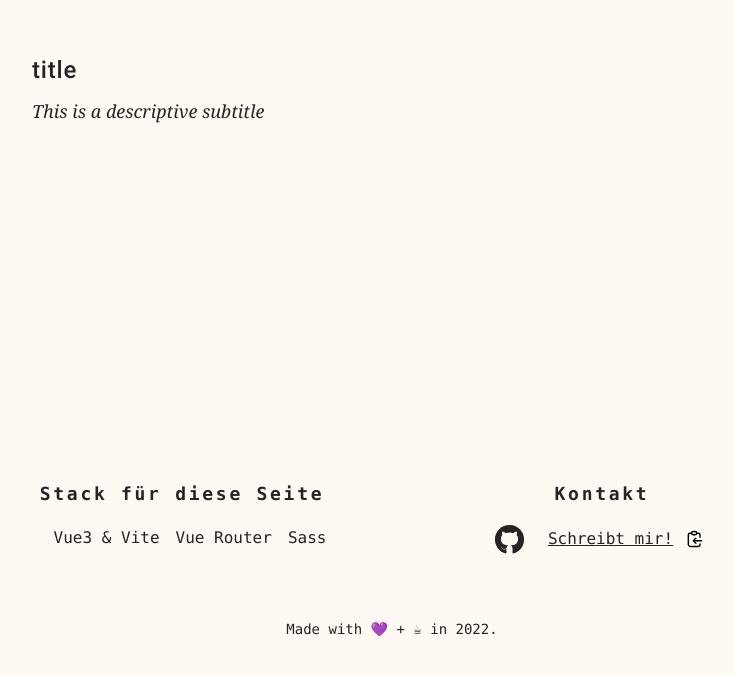
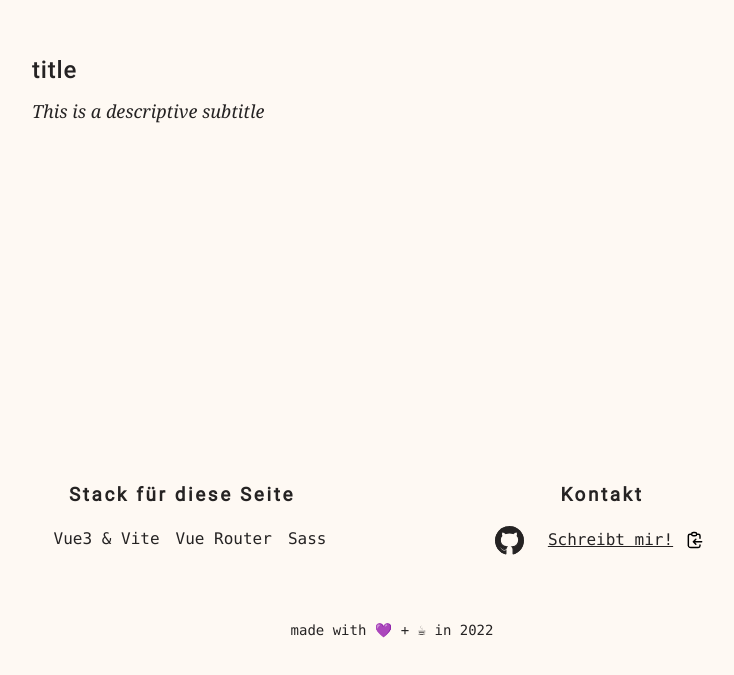
Before and after one commit to jamawe/portfolio, a Vue app: page / in a window 1280 px wide. Shown: the part 2313-2988 px from the top of the page, without its empty margins (248-982 px from the left). Built offline with nearby package versions, Linux system fonts and the light colour scheme.

Commit message:
style: Set + use font-family variables

```diff
--- a/src/assets/base.css
+++ b/src/assets/base.css
@@ -24,6 +24,9 @@
   --navbar-toggle-size: 3rem;
   --navbar-toggle-button-size: 1.25rem;
   --gradient: linear-gradient(90deg, hsla(259, 84%, 78%, 1) 0%, hsla(206, 67%, 75%, 1) 100%);
+
+  --monospace: 'Monaco', monospace;
+  --serif: Georgia, 'Times New Roman', Times, serif;
 
 
 
--- a/src/components/Footer.vue
+++ b/src/components/Footer.vue
@@ -74,7 +74,7 @@ function fallbackCopyEmailToClipboard(email) {
         <div class="footer__section">
             <div class="footer__section__container">
                 <div class="footer__section__container__row">
-                    Made with &#128156; + &#9749; in {{ year }}.
+                    made with &#128156; + &#9749; in {{ year }}
                 </div>
             </div>
         </div>
@@ -94,7 +94,7 @@ function fallbackCopyEmailToClipboard(email) {
     max-width: 50rem;
     margin-left: auto;
     margin-right: auto;
-    font-family: 'Monaco', monospace;
+    // font-family: var(--monospace);
 
     @include tablet {
         grid-template-columns: repeat(6, 1fr);
@@ -123,7 +123,7 @@ function fallbackCopyEmailToClipboard(email) {
 
         &__title {
             font-weight: bold;
-            font-size: 1.125rem;
+            font-size: 1.175rem;
             letter-spacing: .25ch;
             margin-left: auto;
             margin-right: auto;
@@ -131,6 +131,7 @@ function fallbackCopyEmailToClipboard(email) {
         }
 
         &__list {
+            font-family: var(--monospace);
             list-style-type: none;
             padding-inline-start: 0;
 
@@ -160,6 +161,7 @@ function fallbackCopyEmailToClipboard(email) {
         &__container {
             display: flex;
             flex-direction: column;
+            font-family: var(--monospace);
 
             @include tablet-landscape {
                 flex-direction: row;
--- a/src/components/HeroSection.vue
+++ b/src/components/HeroSection.vue
@@ -48,7 +48,7 @@ import IconChevronDoubleDown from './icons/IconChevronDoubleDown.vue';
 
         &__subtitle {
             /* h2 24px font-size */
-            font-family: Georgia, 'Times New Roman', Times, serif;
+            font-family: var(--serif);
             font-style: italic;
             margin-top: .5rem;
             margin-bottom: 1.5em;
--- a/src/components/NotFound.vue
+++ b/src/components/NotFound.vue
@@ -19,7 +19,7 @@
 
     &__title {
         font-size: 4rem;
-        font-family: 'Monaco', monospace;
+        font-family: var(--monospace);
         // text-align: center;
         margin-bottom: 2rem;
     }
--- a/src/components/ProjectGrid.vue
+++ b/src/components/ProjectGrid.vue
@@ -150,7 +150,7 @@ function openOverlay() {
 
                 &__subtitle {
                     font-size: 1.125rem;
-                    font-family: Georgia, 'Times New Roman', Times, serif;
+                    font-family: var(--serif);
                     font-style: italic;
                     line-height: 150%;
                 }
--- a/src/components/ProjectTemplate.vue
+++ b/src/components/ProjectTemplate.vue
@@ -132,7 +132,7 @@ const url = props.project.project[i].src;
         }
 
         &__subtitle {
-            font-family: Georgia, 'Times New Roman', Times, serif;
+            font-family: var(--serif);
             font-size: 1.75rem;
             font-style: italic;
             line-height: 110%;
--- a/src/views/AboutView.vue
+++ b/src/views/AboutView.vue
@@ -166,7 +166,7 @@ const stack = [
         min-height: 50vh;
 
         &__title {
-          font-family: Georgia, 'Times New Roman', Times, serif;
+          font-family: var(--serif);
           font-weight: bold;
           font-size: 1.625rem; // 26px
           text-transform: lowercase;
```
